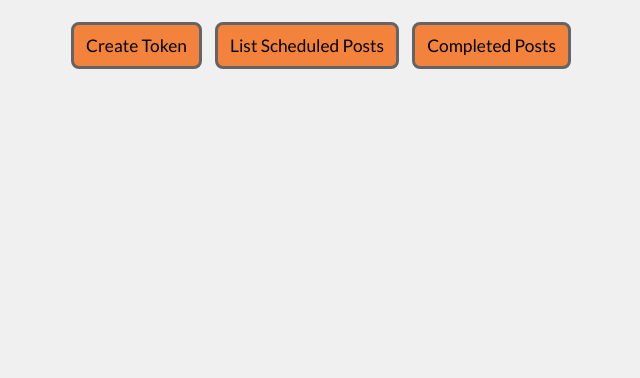
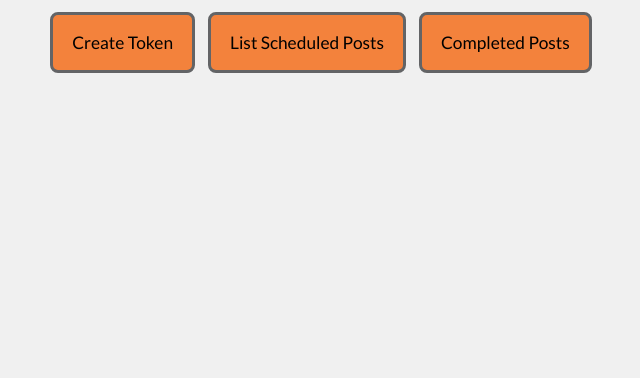
Before and after one commit to Xinck7/BaseRepoGitHub, a Django app: page / in a window 1280 px wide. Shown: the part 230-608 px from the top of the page, without its empty margins (319-959 px from the left). Run offline with Django 3.2, Linux system fonts and the light colour scheme; the visitor is signed in with stand-in values (Sample User, id 1).

Commit message:
cleaned up nav bar experience

```diff
--- a/H2O_Social_Tool/H2O_Portal/static/H2O_Portal/h2oStyles.css
+++ b/H2O_Social_Tool/H2O_Portal/static/H2O_Portal/h2oStyles.css
@@ -140,39 +140,45 @@ header {
   text-align: center;
 }
 
-ul{
+ul#navnavlist{
   list-style-type: none;
   padding: 10px;
+
 }
 
-li{
+ul li{
   display: inline-block;
+  font-size: 13pt;
   padding: 12px;
-  font-size: 13pt;
   margin: 5px;
   font-weight: 500;
   background-color: rgba(243, 130, 60, 1);
   border-radius: 8px;
+  border: 3px solid rgb(99, 100, 102);
+}
+ul a:link, ul a:visited{
+  color: black;
+  text-decoration: none;
 }
 
-li:hover{
+.navbar:hover{
   background-color: rgba(243, 130, 60, .80);
 }
 
 @media (max-width: 750px){
-  li{
+  .navbar{
     display: block;
   }
 }
-
-.navbar{
-  border: 3px solid rgb(99, 100, 102);
+ul#navlist a{
+  display: inline-block;
+  position: relative;
+  z-index: 1;
+  padding: 1.4em;
+  margin: -1em;
 }
 
-a:link, a:visited{
-  color: black;
-  text-decoration: none;
-}
+
 /*End Nav Bar*/
 
 
--- a/H2O_Social_Tool/Templates/H2O_Portal/base.html
+++ b/H2O_Social_Tool/Templates/H2O_Portal/base.html
@@ -16,25 +16,24 @@
 <header>H2O Social Media Tool</header>
 
 <body>
-
   <div id="nav">
     <div id="navbuttons">
       <ul id="navlist">
         {% if request.user.is_authenticated %}
           {% if request.user.gm_auth_token == '' or request.user.gm_auth_token == None %}
-              <li class="navbar"><a href="/managecreds/">Create Token</a></li>
+              <li><a href="/managecreds/">Create Token</a></li>
             {% else %}
-              <li class="navbar"><a href="/">Home</a></li>
-              <li class="navbar"><a href="/managecreds/">Manage Tokens</a></li>
-              <li class="navbar"><a href="/createpost/">Create Post</a></li>
+              <li><a href="/">Home</a></li>
+              <li><a href="/managecreds/">Manage Tokens</a></li>
+              <li><a href="/createpost/">Create Post</a></li>
           {% endif %}
           {# always display these if authenticated at all #}
-          <li class="navbar"><a href="/listscheduled/">List Scheduled Posts</a></li>
-          <li class="navbar"><a href="/listcompleted/">Completed Posts</a></li>
-          <li class="navbar" id="logout"><a href="/H2O_Portal/logout/">Logout</a></h1></li>
+          <li><a href="/listscheduled/">List Scheduled Posts</a></li>
+          <li><a href="/listcompleted/">Completed Posts</a></li>
+          <li id="logout"><a href="/H2O_Portal/logout/">Logout</a></h1></li>
         {% else %}
-          <li class="navbar" id="signup"><a href="/signup/">Signup</a></li>
-          <li class="navbar" id="login"><a href="/H2O_Portal/login/">Login</a></li>
+          <li id="signup"><a class="navbardetails"  href="/signup/">Signup</a></li>
+          <li id="login"><a href="/H2O_Portal/login/">Login</a></li>
         {% endif %}
       </ul>
     </div>
```
